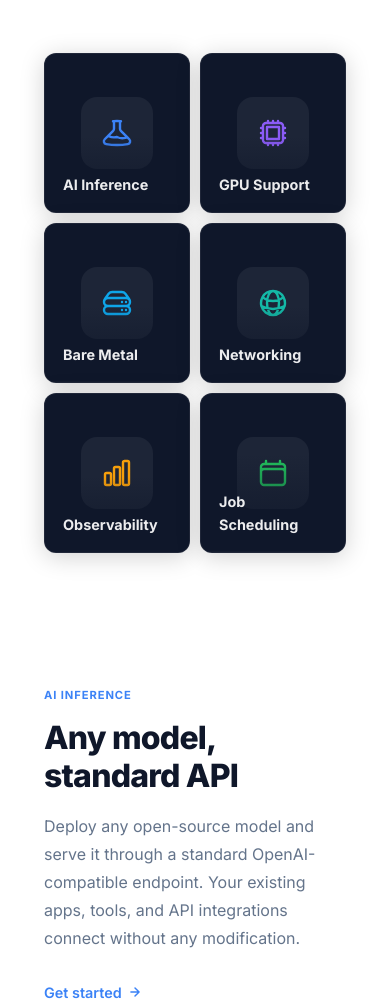
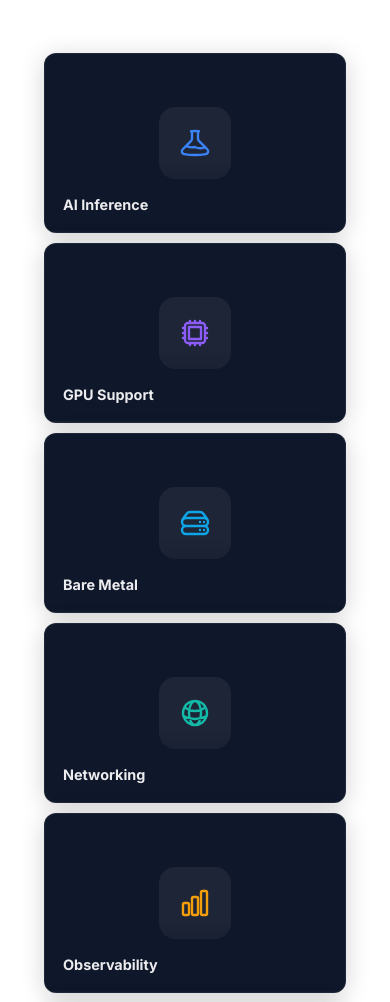
Before and after one commit to fairport-io/fairport-public-web, a plain HTML site: page index.html in a window 390 px wide. Shown: the part 3448-4450 px from the top of the page. Drawn offline with Linux system fonts and the light colour scheme.

```diff
--- a/index.html
+++ b/index.html
@@ -1498,7 +1498,10 @@
             .section-title { font-size: 1.9rem; }
             .feat-accordion-wrap { grid-template-columns: repeat(2, 1fr); gap: 10px; }
             .feat-item:hover .feat-overlay { transform: translateY(0); }
-            .feat-item { aspect-ratio: auto; min-height: 160px; }
+            .feat-item { aspect-ratio: auto; min-height: 240px; }
+            .feat-overlay { padding: 14px 12px; }
+            .feat-overlay h3 { font-size: 0.85rem; margin-bottom: 5px; }
+            .feat-overlay p { font-size: 0.76rem; line-height: 1.5; }
             .pv-panel       { padding: 20px; }
             .steps          { grid-template-columns: 1fr; }
             .tiers         { grid-template-columns: 1fr; }
@@ -1507,6 +1510,13 @@
             .nav-links     { display: none; }
             .hamburger     { display: flex; }
             .footer-bottom { flex-direction: column; gap: 8px; text-align: center; }
+        }
+        @media (max-width: 400px) {
+            .feat-accordion-wrap { grid-template-columns: 1fr; }
+            .feat-item { min-height: 180px; }
+            .feat-overlay { padding: 16px 14px; }
+            .feat-overlay h3 { font-size: 0.9rem; }
+            .feat-overlay p { font-size: 0.8rem; }
         }
         .construction-banner { background: #f59e0b; color: #1c1917; text-align: center; padding: 10px 20px; font-size: 0.85rem; font-weight: 500; line-height: 1.5; position: relative; z-index: 101; }
         .construction-banner a { color: #1c1917; font-weight: 700; text-decoration: underline; }
```
